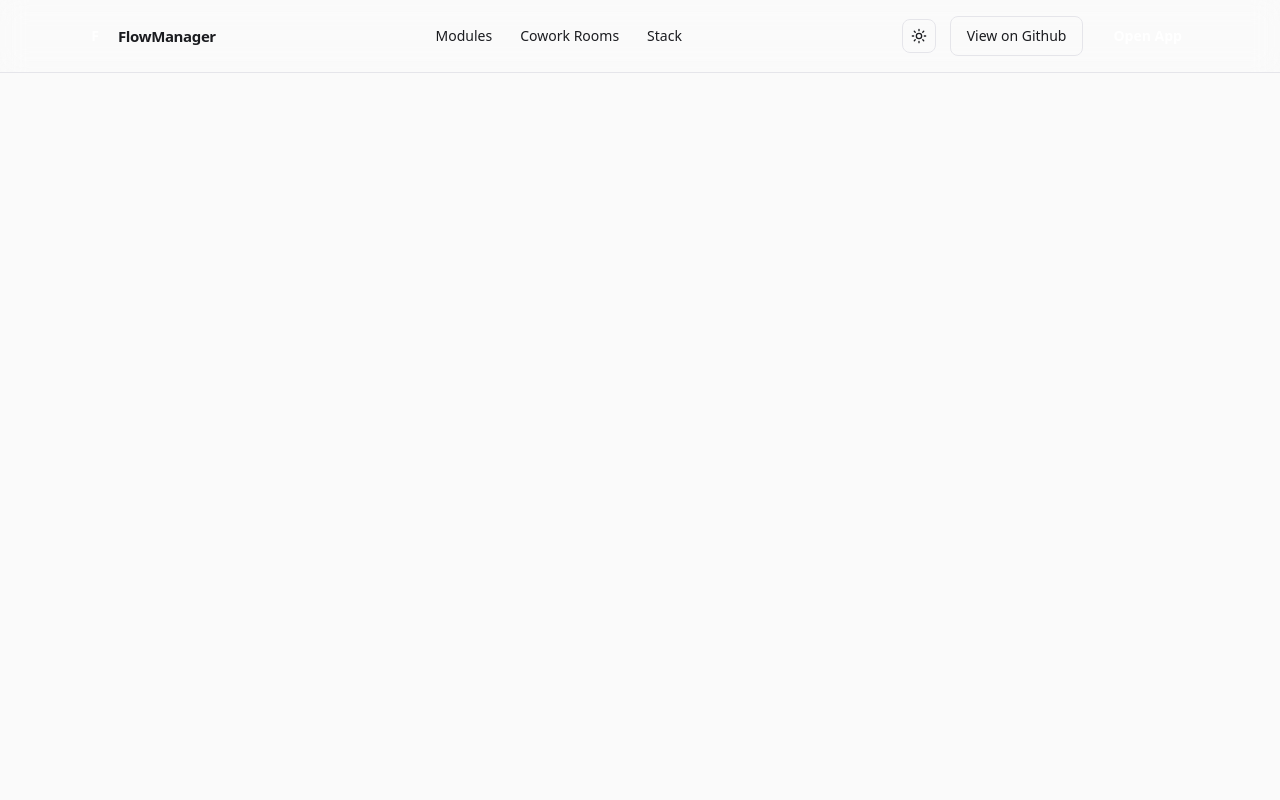
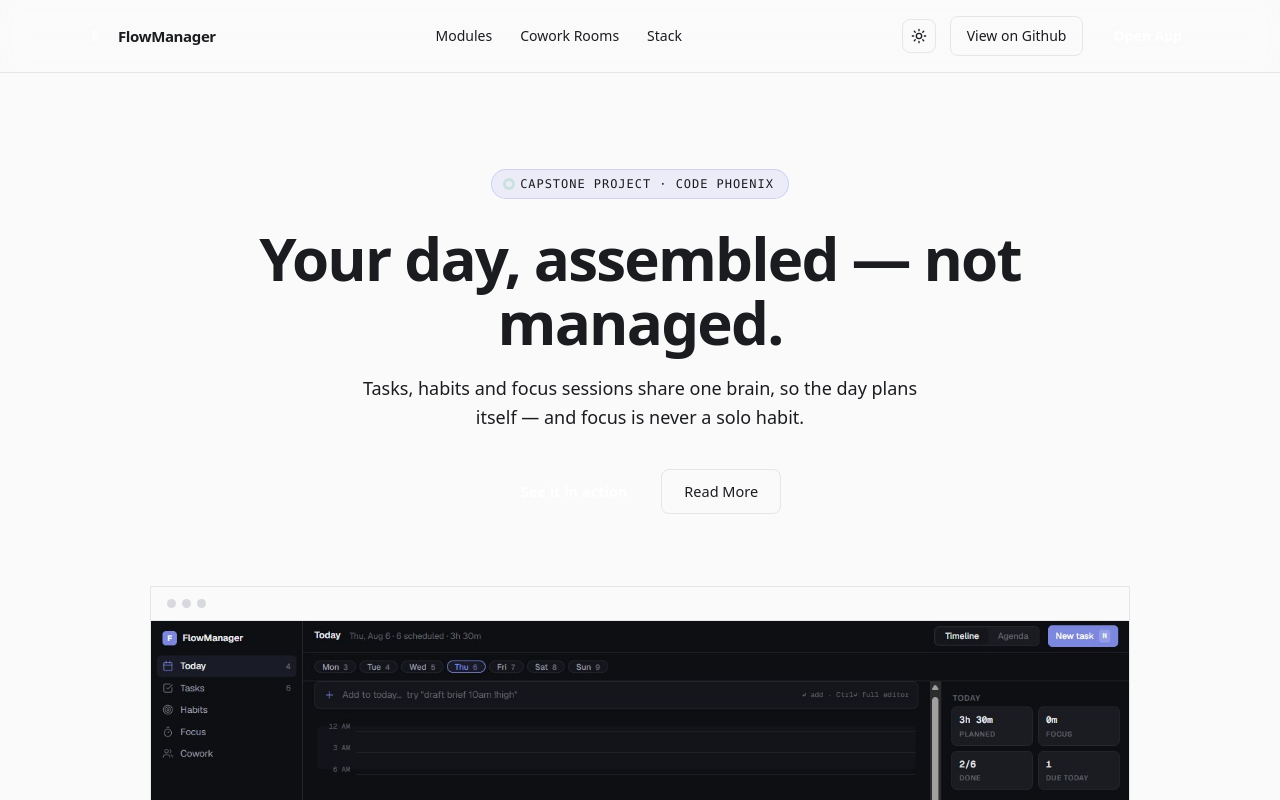
Before and after one commit to Alamicrodev/CodePhoenix-ProductivityToolkit, a React (Vite) app in the folder Frontend/: page / in a window 1280 px wide. Shown: the top 800 px of the page. Built offline with nearby package versions, Linux system fonts and the light colour scheme.

Commit message:
Landing page: Fixed Hero section

```diff
--- a/Frontend/src/pages/LandingPage.tsx
+++ b/Frontend/src/pages/LandingPage.tsx
@@ -1,4 +1,5 @@
 import { Link } from "react-router"
+import img1 from '../../public/image_1.jpeg'
 
 
 export default function LandingPage() {
@@ -22,7 +23,7 @@ export default function LandingPage() {
                         <svg className="w-4 h-4 block dark:hidden" viewBox="0 0 24 24" fill="none" stroke="currentColor" stroke-width="2" stroke-linecap="round" stroke-linejoin="round"><circle cx="12" cy="12" r="4"></circle><path d="M12 2v2M12 20v2M4.93 4.93l1.41 1.41M17.66 17.66l1.41 1.41M2 12h2M20 12h2M6.34 17.66l-1.41 1.41M19.07 4.93l-1.41 1.41"></path></svg>
                         <svg className="w-4 h-4 hidden dark:block" viewBox="0 0 24 24" fill="none" stroke="currentColor" stroke-width="2" stroke-linecap="round" stroke-linejoin="round"><path d="M21 12.79A9 9 0 1 1 11.21 3 7 7 0 0 0 21 12.79z"></path></svg>
                     </button>
-                <Link to="https://github.com/Alamicrodev/CodePhoenix-ProductivityToolkit/"  className="inline-flex items-center gap-2 px-4 py-[9px] rounded-lg text-sm font-medium bg-panel-lt dark:bg-panel border border-border-lt dark:border-border text-ink-lt dark:text-ink hover:border-[#C7C9D1] dark:hover:border-[#3a3d49] transition-colors duration-150">
+                    <Link to="https://github.com/Alamicrodev/CodePhoenix-ProductivityToolkit/" className="inline-flex items-center gap-2 px-4 py-[9px] rounded-lg text-sm font-medium bg-panel-lt dark:bg-panel border border-border-lt dark:border-border text-ink-lt dark:text-ink hover:border-[#C7C9D1] dark:hover:border-[#3a3d49] transition-colors duration-150">
                         <span> View on Github </span>
                     </Link>
                     <Link to="/schedule" className="inline-flex items-center gap-2 px-4 py-[9px] rounded-lg text-sm font-semibold bg-accent-lt dark:bg-accent text-white dark:text-bg hover:bg-accent-strong-lt dark:hover:bg-accent-strong transition-colors duration-150">
@@ -33,6 +34,36 @@ export default function LandingPage() {
         </nav>
 
 
+        <section className="pt-24 pb-16 px-8 text-center">
+            <div className="inline-flex items-center gap-2 font-mono text-xs tracking-[0.08em] text-accent-strong-lt dark:text-accent-strong bg-[rgba(90,103,216,0.09)] dark:bg-[rgba(124,136,224,0.12)] border border-[rgba(90,103,216,0.2)] dark:border-[rgba(124,136,224,0.25)] px-3.5 py-1.5 rounded-full mb-7">
+                <span className="w-1.5 h-1.5 rounded-full bg-success-lt dark:bg-success shadow-[0_0_0_3px_rgba(30,158,90,0.15)] dark:shadow-[0_0_0_3px_rgba(98,184,130,0.18)]"></span>
+                CAPSTONE PROJECT &middot; CODE PHOENIX
+            </div>
+            <h1 className="text-[38px] md:text-[60px] leading-[1.06] font-bold tracking-[-0.03em] max-w-[780px] mx-auto mb-5">
+                Your day, <span className="text-accent-strong-lt dark:text-accent-strong">assembled</span> &mdash; not managed.
+            </h1>
+            <p className="text-lg text-muted-lt dark:text-muted max-w-[560px] mx-auto mb-9 leading-relaxed">
+                Tasks, habits and focus sessions share one brain, so the day plans itself &mdash; and focus is never a solo habit.
+            </p>
+            <div className="flex gap-3 justify-center mb-[72px] flex-wrap">
+                <Link to="/schedule" className="inline-flex items-center gap-2 px-[22px] py-[11px] rounded-lg text-[14.5px] font-semibold bg-accent-lt dark:bg-accent text-white dark:text-bg hover:bg-accent-strong-lt dark:hover:bg-accent-strong transition-colors duration-150">
+                    <span> See it in action </span>
+                </Link>
+                <Link to="#" className="inline-flex items-center gap-2 px-[22px] py-[11px] rounded-lg text-[14.5px] font-medium bg-panel-lt dark:bg-panel border border-border-lt dark:border-border text-ink-lt dark:text-ink hover:border-[#C7C9D1] dark:hover:border-[#3a3d49] transition-colors duration-150">
+                    <span> Read More </span>
+                </Link>
+            </div>
+            <div className="max-w-[980px] mx-auto rounded-xl2 border border-border-lt dark:border-border bg-panel-lt dark:bg-panel overflow-hidden shadow-hero-lt dark:shadow-hero transition-colors duration-150">
+                <div className="flex items-center gap-1.5 px-4 py-3 border-b border-border-soft-lt dark:border-border-soft bg-bg-raised-lt dark:bg-bg-raised">
+                    <span className="w-[9px] h-[9px] rounded-full bg-[#D8D9DE] dark:bg-[#2A2C35]"></span>
+                    <span className="w-[9px] h-[9px] rounded-full bg-[#D8D9DE] dark:bg-[#2A2C35]"></span>
+                    <span className="w-[9px] h-[9px] rounded-full bg-[#D8D9DE] dark:bg-[#2A2C35]"></span>
+                </div>
+                <img src={img1} alt="Hero Image" />
+            </div>
+        </section>
+
+
 
 
     </>
```
Also changed, not shown: Frontend/public/image_1.jpeg (added). Lines whose indentation alone changed are shown as unchanged.
